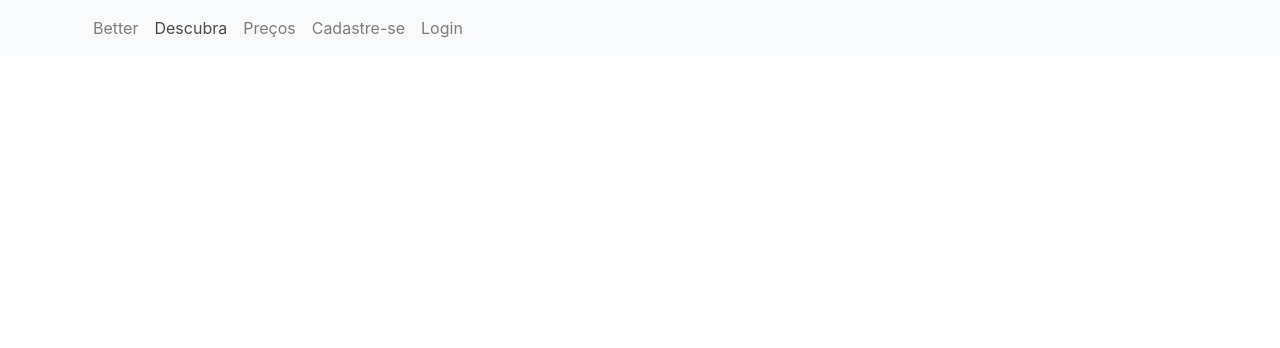
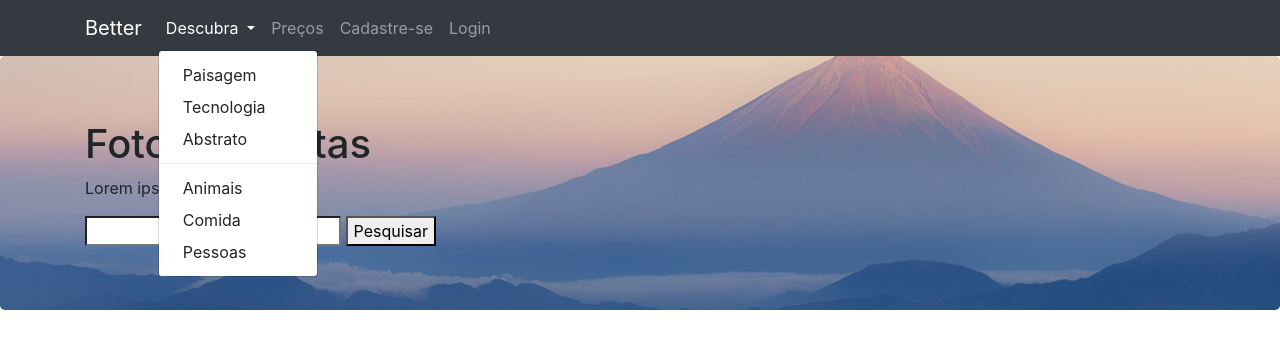
Before and after one commit to marcusfernandes9/projeto-better, a plain HTML site: page index.html in a window 1280 px wide. Both pictures are taken after a click on the link "Descubra". Drawn offline with Linux system fonts and the light colour scheme.

Commit message:
Finalizando header, add container de busca

```diff
--- /dev/null
+++ b/css/better-tema.css
@@ -0,0 +1,5 @@
+.jumbotron {
+  background-image: url(../img/vitrine.jpg);
+  background-size: cover;
+  background-position: center;
+}
--- a/index.html
+++ b/index.html
@@ -5,18 +5,40 @@
     <meta name="viewport" content="width=device-width" />
     <meta http-equiv="X-UA-Compatible" content="ie=edge" />
     <link rel="stylesheet" href="css/bootstrap.css" />
+    <link rel="stylesheet" href="css/better-tema.css" />
+
     <title>Better - Fotos de graça e pagas</title>
   </head>
   <body>
-    <nav class="navbar navbar-expand-lg navbar-light bg-light">
+    <nav class="navbar navbar-expand-lg navbar-dark bg-dark">
       <div class="container">
-        <button class="navbar-toggler" data-toggle="collapse" data-target="#navbarSupportedContent">
+        <a href="#" class="navbar-brand">Better</a>
+        <button
+          class="navbar-toggler"
+          data-toggle="collapse"
+          data-target="#navbarSupportedContent"
+        >
           <span class="navbar-toggler-icon"></span>
         </button>
         <div class="collapse navbar-collapse" id="navbarSupportedContent">
           <ul class="navbar-nav mr-auto">
-            <li><a href="#" class="nav-link">Better</a></li>
-            <li><a href="#" class="nav-link">Descubra</a></li>
+            <li class="dropdown">
+              <a
+                href="#"
+                class="nav-link dropdown-toggle"
+                data-toggle="dropdown"
+                >Descubra
+              </a>
+              <ul class="dropdown-menu">
+                <li><a href="#" class="dropdown-item">Paisagem</a></li>
+                <li><a href="#" class="dropdown-item">Tecnologia</a></li>
+                <li><a href="#" class="dropdown-item">Abstrato</a></li>
+                <li class="dropdown-divider"></li>
+                <li><a href="#" class="dropdown-item">Animais</a></li>
+                <li><a href="#" class="dropdown-item">Comida</a></li>
+                <li><a href="#" class="dropdown-item">Pessoas</a></li>
+              </ul>
+            </li>
             <li><a href="#" class="nav-link">Preços</a></li>
             <li><a href="#" class="nav-link">Cadastre-se</a></li>
             <li><a href="#" class="nav-link">Login</a></li>
@@ -26,7 +48,17 @@
       </div>
       <!-- fim .container -->
     </nav>
-    <script src="js/jquery.js" ></script>
-    <script src="js/bootstrap.js" ></script>
+    <main class="jumbotron">
+      <div class="container">
+        <h1>Fotos perfeitas</h1>
+        <p>Lorem ipsum dolor</p>
+        <form>
+          <input type="search" />
+          <button>Pesquisar</button>
+        </form>
+      </div>
+    </main>
+    <script src="js/jquery.js"></script>
+    <script src="js/bootstrap.js"></script>
   </body>
 </html>
```
